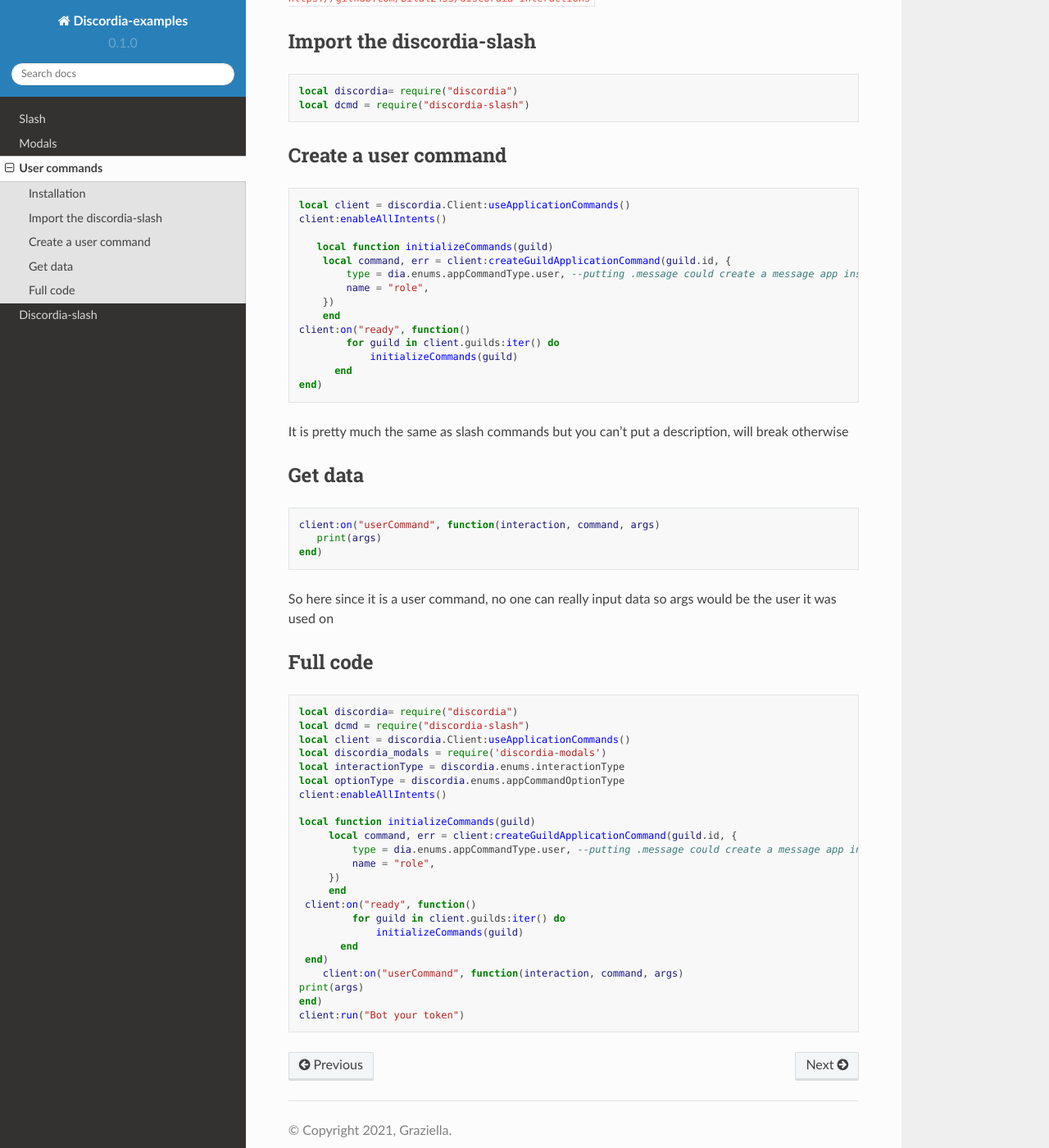
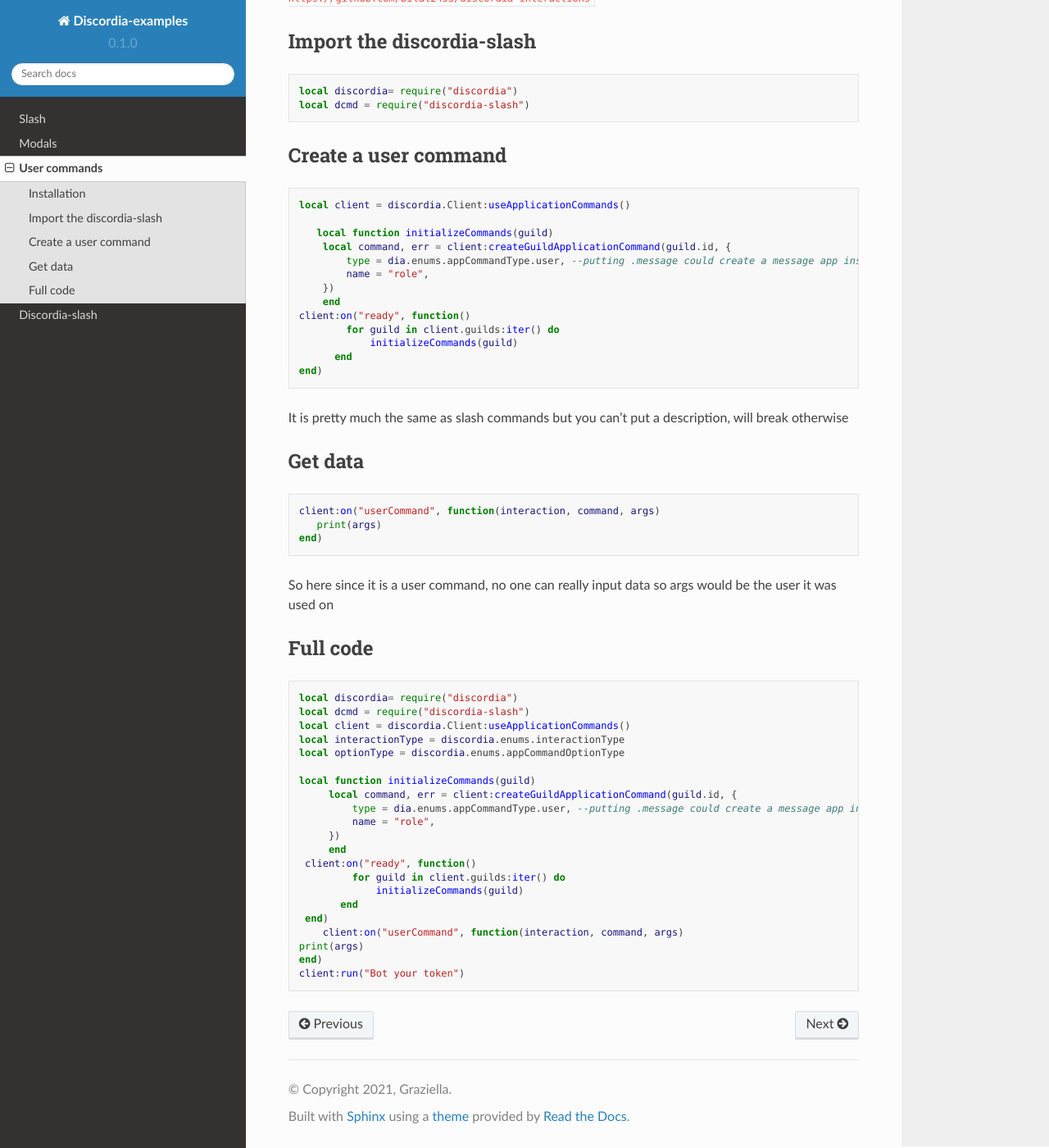
Before and after one commit to justdie386/discordia-examples, a Sphinx documentation site: the page built from docs/source/userCommand.rst, in a window 1280 px wide and 1400 px high, scrolled down 453 px. Shown: the whole window at 82% size. Built offline with Sphinx 7.4.7 and the Read the Docs theme 2.0.0, drawn with Linux system fonts in a browser that asks for light colours; pages that are not in the unit, such as notebooks, are missing from menus.

Commit message:
Update userCommand.rst

```diff
--- a/docs/source/userCommand.rst
+++ b/docs/source/userCommand.rst
@@ -26,7 +26,6 @@
 .. code-block:: lua
 
     local client = discordia.Client:useApplicationCommands()
-    client:enableAllIntents()
 
        local function initializeCommands(guild)
         local command, err = client:createGuildApplicationCommand(guild.id, {
@@ -60,10 +59,8 @@
    local discordia= require("discordia")
    local dcmd = require("discordia-slash")
    local client = discordia.Client:useApplicationCommands()
-   local discordia_modals = require('discordia-modals')
    local interactionType = discordia.enums.interactionType
    local optionType = discordia.enums.appCommandOptionType
-   client:enableAllIntents()
 
    local function initializeCommands(guild)
         local command, err = client:createGuildApplicationCommand(guild.id, {
```
